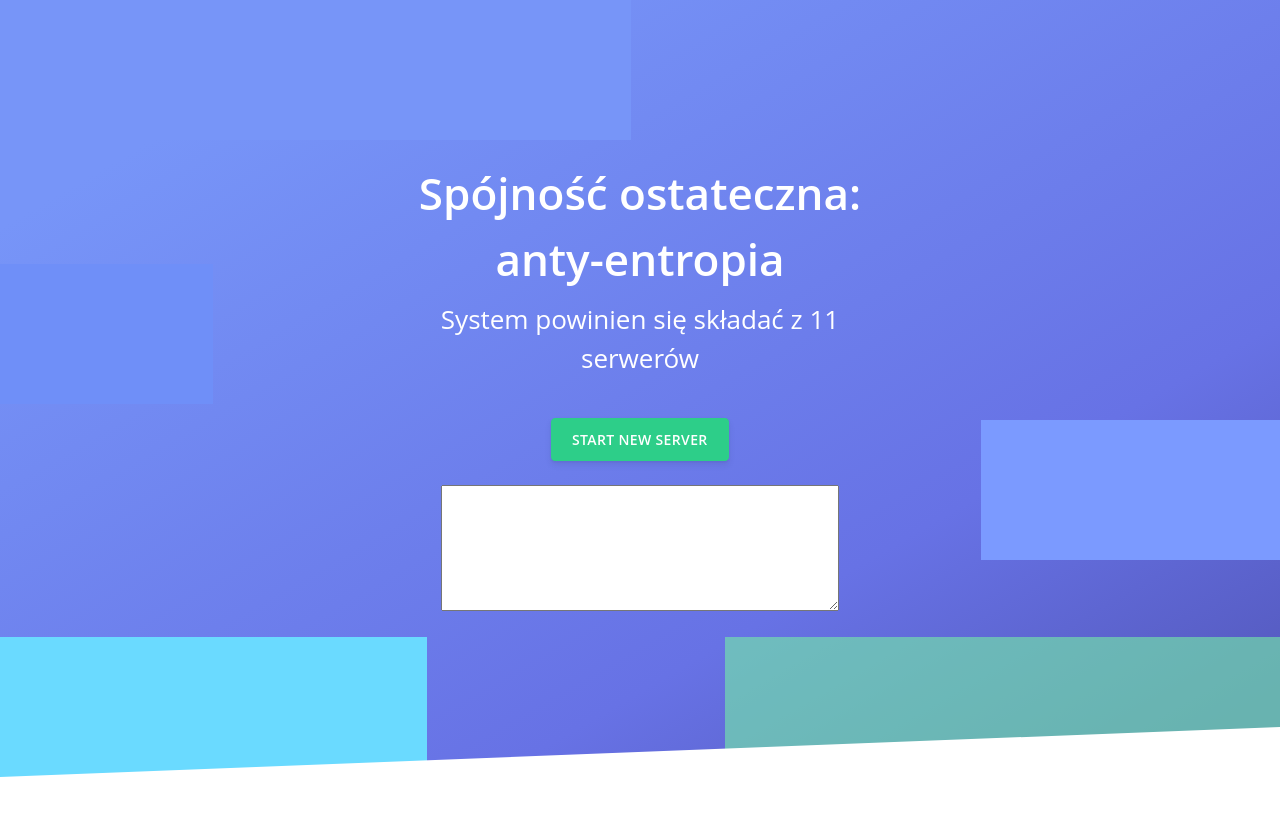
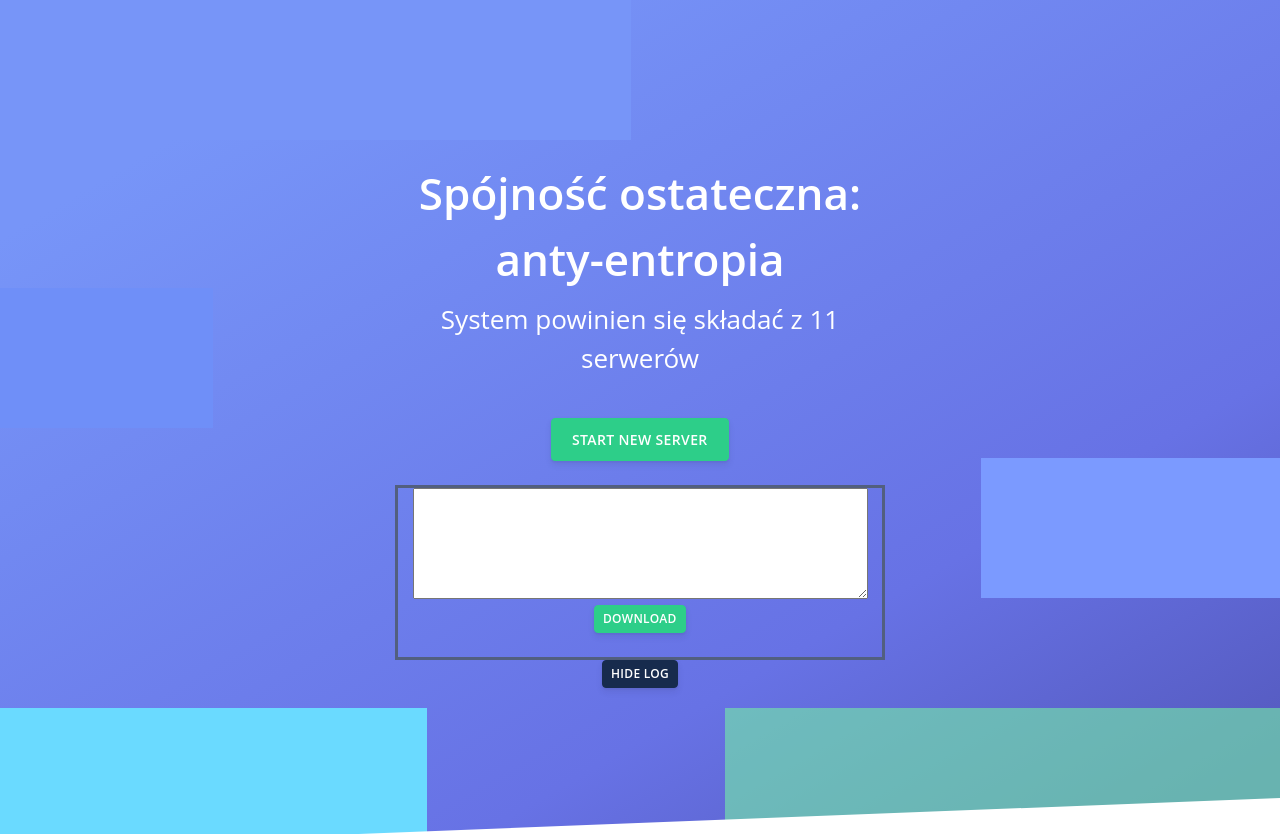
Before and after one commit to oskarstermach/anty-entropia-frontend, a Vue app: page /#/ in a window 1280 px wide. Shown: the top 834 px of the page. Built offline with nearby package versions, Linux system fonts and the light colour scheme; no server answers.

Commit message:
Add css to log; Add show/hide button; Fix server index in 'connected' message;

```diff
--- a/src/components/DebugLog.vue
+++ b/src/components/DebugLog.vue
@@ -2,8 +2,24 @@
 // Może zmienić czcionkę na bardziej konsolową
 <template>
   <div>
-  <textarea id="debuglog" name="debuglog" ref="logbox" rows="5" cols="40">
-  </textarea>
+    <div class="solid" v-show="show">
+      <div>
+      <textarea id="debuglog" name="debuglog" ref="logbox" rows="5" cols="60" wrap="soft" readonly="readonly">
+      </textarea>
+      </div>
+      <div>
+        <button type="button" @click="saveToFile('debuglog')" rel="tooltip"
+                class="btn btn-success btn-sm " data-original-title="" title="">
+          DOWNLOAD
+        </button>
+      </div>
+      <br>
+    </div>
+    <button type="button" @click="show = !show" rel="tooltip"
+            class="btn btn-default btn-sm " data-original-title="" title="">
+      {{show ? "HIDE LOG" : "SHOW LOG"}}
+    </button>
+
   </div>
 </template>
 
@@ -14,7 +30,8 @@ export default {
     return {
       separator: '; ',
       counter: 1,
-      logArchive: ""
+      logArchive: "",
+      show: true
     }
   },
   created() {
@@ -38,10 +55,11 @@ export default {
     // Ten log w localstorage przetrwa odświeżanie strony, ale hot reload z ide nie
     localStorage.removeItem('log_data');
   },
+  // TODO Dodać może też czyszczenie przy zamknięciu strony?
   methods: {
     addValueMsgToLog(msg) {
       console.log("addToLog uruchomione");
-      let logText = this.counter + this.separator
+      let logText = this.counter.toString().padStart(5, ' ') + this.separator
         + this.formatTimestamp(msg.timestamp) + this.separator
         + msg.serverIndex + " - " + msg.serverName + this.separator;
       if (msg.type === "ADDED") {
@@ -54,7 +72,7 @@ export default {
     },
     addStateMsgToLog(msg) {
       console.log("addToLog uruchomione");
-      let logText = this.counter + this.separator
+      let logText = this.counter.toString().padStart(5, ' ') + this.separator
         + this.formatTimestamp(msg.timestamp) + this.separator
         + msg.serverIndex + " - " + msg.serverName + this.separator;
       if (msg.type === "CONNECTED") {
@@ -65,12 +83,12 @@ export default {
       this.updateLogArchive(logText)
     },
     formatTimestamp(stamp) {
-      return stamp.getHours() + ":" + stamp.getMinutes() + ":" + stamp.getSeconds() + "." + stamp.getMilliseconds()
+      return stamp.getHours() + ":" + stamp.getMinutes() + ":" + stamp.getSeconds() + "." + stamp.getMilliseconds().toString().padStart(3, '0');
     },
-    openStorage () {
+    openStorage() {
       return JSON.parse(localStorage.getItem('log_data'));
     },
-    saveStorage (data) {
+    saveStorage(data) {
       localStorage.setItem('log_data', JSON.stringify(data));
     },
     updateLogArchive(logText) {
@@ -82,11 +100,42 @@ export default {
         counter: this.counter,
         logArchive: this.logArchive
       });
+    },
+    // https://forum.vuejs.org/t/saving-form-data/38714/2
+    saveToFile(filename) {
+      console.log("saving to file")
+      let blob = new Blob([this.logArchive], {type: 'text/plain;charset=utf-8;'})
+      if (navigator.msSaveBlob) { // IE 10+
+        navigator.msSaveBlob(blob, filename)
+      } else {
+        let link = document.createElement('a')
+        if (link.download !== undefined) { // feature detection
+          // Browsers that support HTML5 download attribute
+          let url = URL.createObjectURL(blob)
+          link.setAttribute('href', url)
+          link.setAttribute('download', filename)
+          link.style.visibility = 'hidden'
+          document.body.appendChild(link)
+          link.click()
+          document.body.removeChild(link)
+        }
+      }
     }
   }
 }
 </script>
 
 <style scoped>
-
+div.solid {border-style: solid;}
+textarea
+{
+  display: inline-block;
+  resize: both;
+  white-space: pre;
+  overflow-wrap: normal;
+  overflow-x: scroll;
+  max-width: 100%;
+  font-family: Menlo,Monaco,Consolas,"Liberation Mono","Courier New",monospace;
+  font-size: 12px;
+}
 </style>
--- a/src/components/Home.vue
+++ b/src/components/Home.vue
@@ -175,10 +175,11 @@ export default {
           };
           this.servers.push(obj)
           this.getServers()
-
+          // Inaczej zapisze index jako -1
+          const finalIndex = this.servers.findIndex(x => x.serverName === parsedEvent.serverName);
           this.$eventHub.$emit('log-state', {
             timestamp: new Date(),
-            serverIndex: index,
+            serverIndex: finalIndex,
             serverName: parsedEvent.serverName,
             type: parsedEvent.state
           });
```
